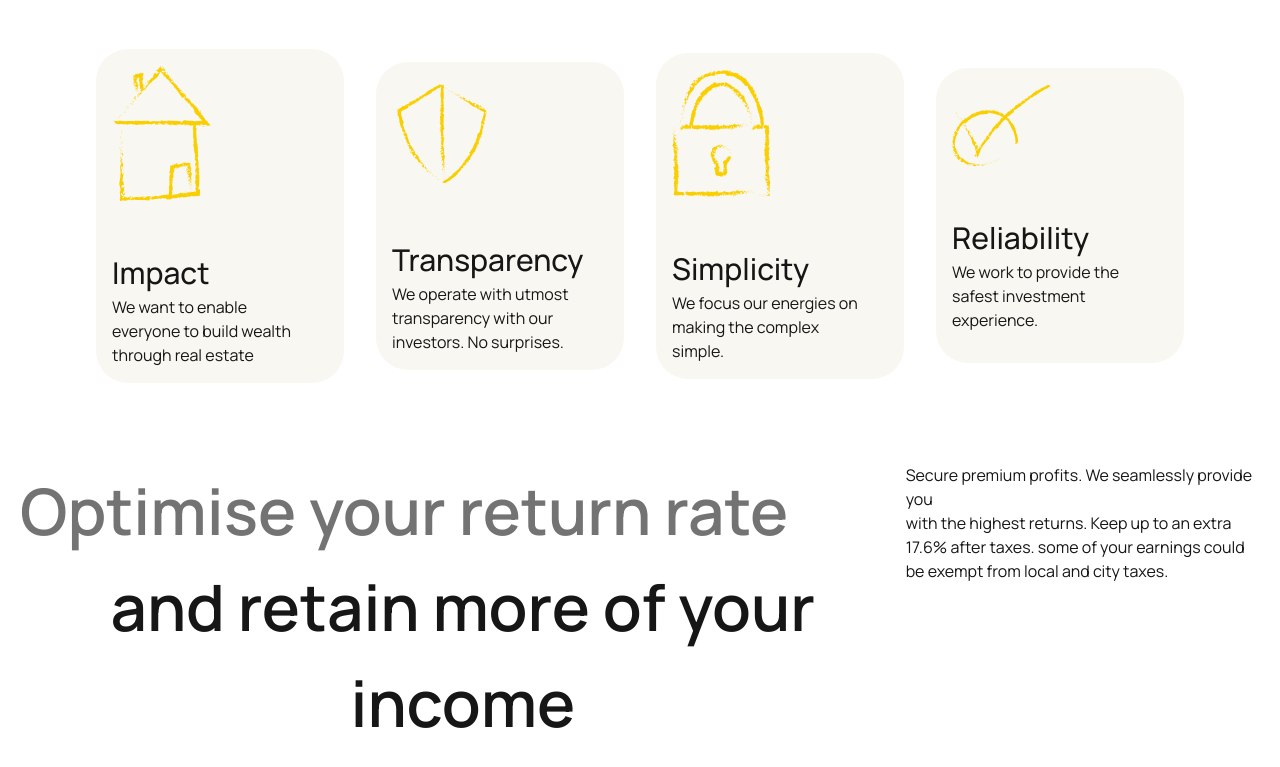
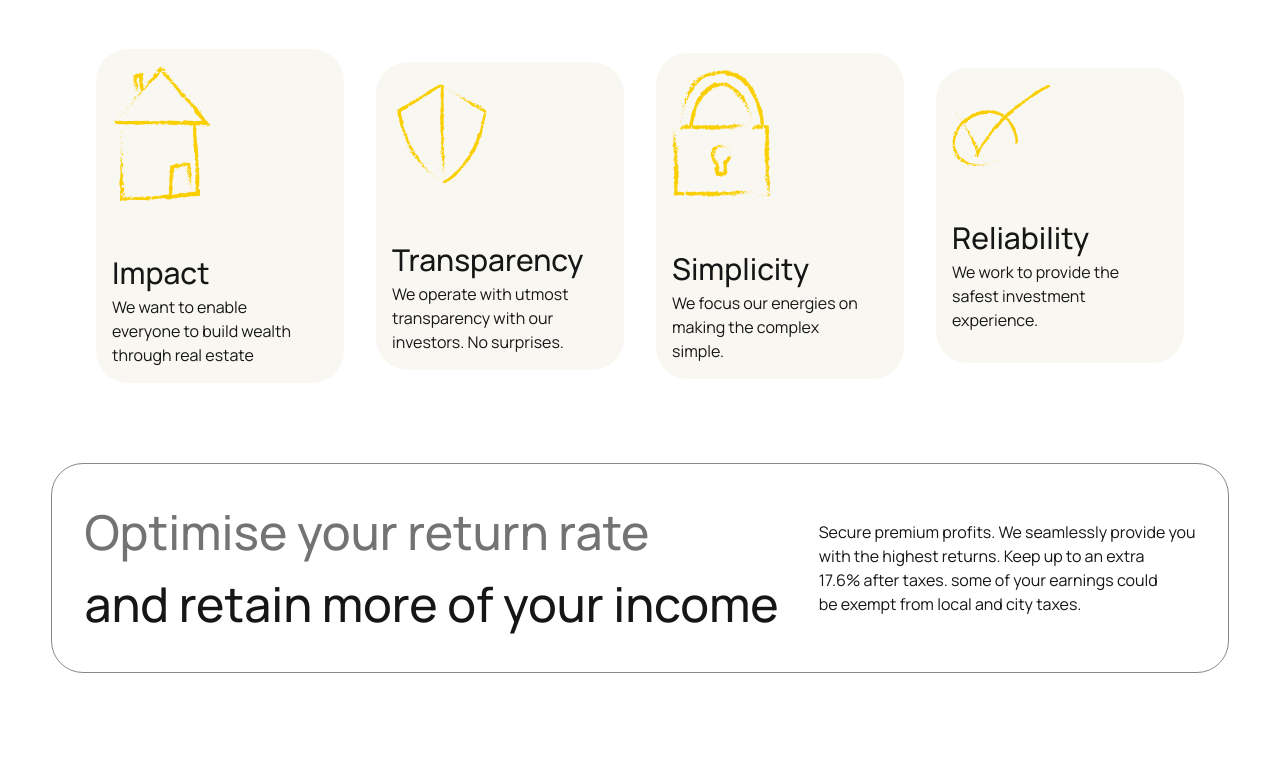
Before and after one commit to Daniel264/Slice, a Next.js app: page / in a window 1280 px wide. Shown: the part 3309-4076 px from the top of the page. After the commit the page ends 4002 px from the top, so only its background shows below. Built offline with nearby package versions, Linux system fonts and the light colour scheme.

Commit message:
refactor the layout of the savings component

```diff
--- a/src/components/Savings.tsx
+++ b/src/components/Savings.tsx
@@ -5,14 +5,19 @@ const StyledSpan = styled.span`
     color: #737373;
     display: block;
     text-align: left;
+    // padding-right: 10px;
 `;
 
 const SavingsWrapper = styled.section`
+
     display: flex;
     justify-content: space-between;
+    height: max-content;
     align-items: center;
-    padding: 0 rem;
+    padding: 2rem;
     margin-top: 5rem;
+    border: 1px solid #888;
+    border-radius: 2rem;
 
     article {
         h1 {
@@ -27,9 +32,9 @@ const Savings = () => {
     return (
         <SavingsWrapper className="savings-wrapper">
             <article>
-                <h1>
+                <h2>
                     <StyledSpan>Optimise your return rate</StyledSpan> and retain more of your income
-                </h1>
+                </h2>
 
                 <p>
                     Secure premium profits. We seamlessly provide you <br /> with the highest returns. Keep up to an extra <br /> 17.6% after taxes. some of your earnings could <br /> be exempt from local and city taxes.
--- a/src/styles/SCSS/index.css
+++ b/src/styles/SCSS/index.css
@@ -549,4 +549,8 @@ h5 {
 
 .savings-wrapper article {
   display: flex;
+  height: -moz-max-content;
+  height: max-content;
+  align-items: center;
+  gap: 2.5rem;
 }/*# sourceMappingURL=index.css.map */
--- a/src/styles/SCSS/layout/_savings.scss
+++ b/src/styles/SCSS/layout/_savings.scss
@@ -3,5 +3,8 @@
 .savings-wrapper {
     article {
         display: flex;
+        height: max-content;
+        align-items: center;
+        gap: 2.5rem;
     }
 }
```
Also changed, not shown: 1 other file (tests, documents, lock files or other folders).
